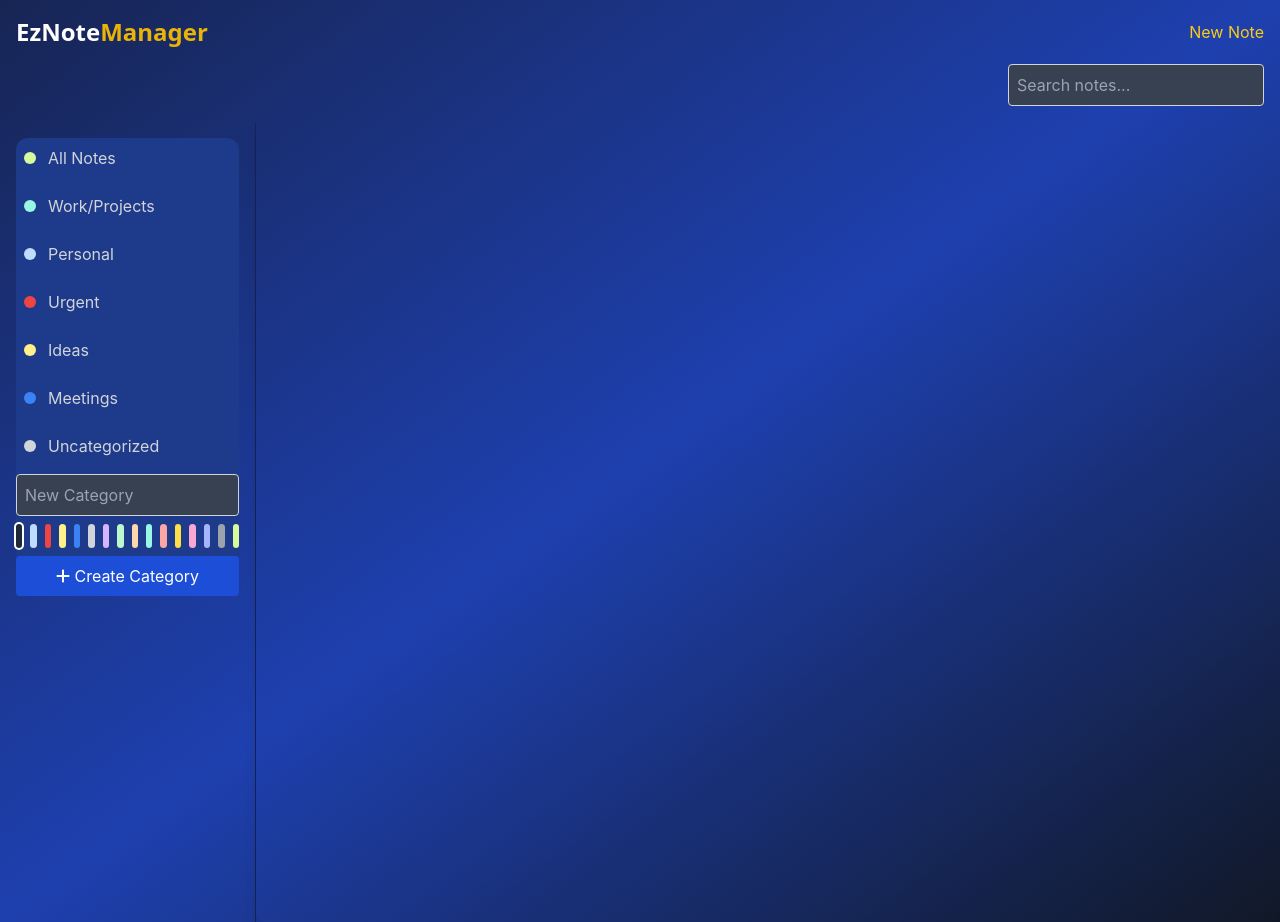
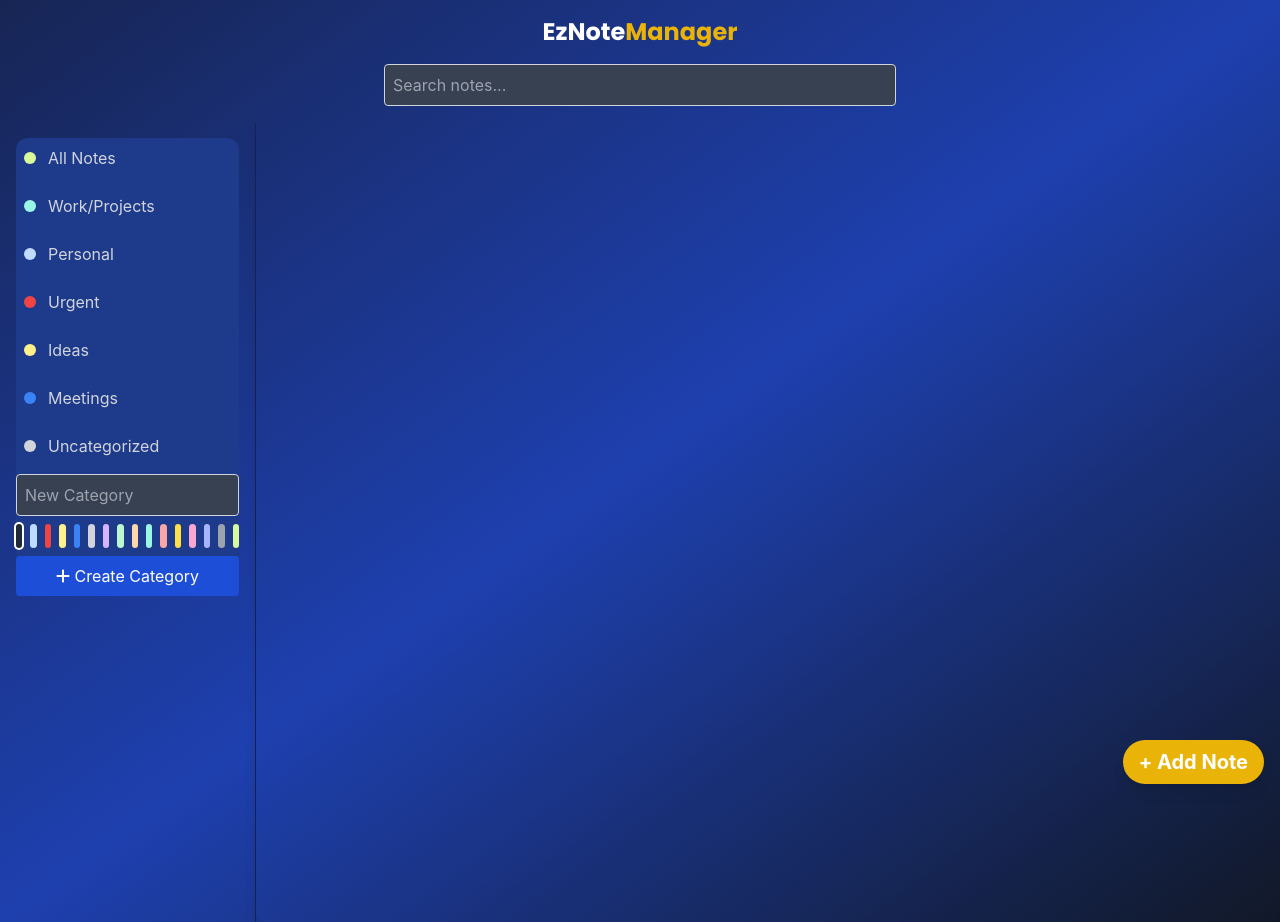
Before and after one commit to patrikkarlsson72/eznotemanager, a React (Create React App) app: page / in a window 1280 px wide. Built offline with nearby package versions, Linux system fonts and the light colour scheme.

Commit message:
Updated categorys, preview

```diff
--- a/src/App.js
+++ b/src/App.js
@@ -1,4 +1,4 @@
-import React, { useState } from 'react';
+import React, { useState, useEffect } from 'react';
 import Header from './components/Header';
 import Sidebar from './components/Sidebar';
 import ContentArea from './components/ContentArea';
@@ -8,6 +8,30 @@ function App() {
   const [searchQuery, setSearchQuery] = useState('');
   const [selectedCategory, setSelectedCategory] = useState('All Notes');
   const [createNoteTrigger, setCreateNoteTrigger] = useState(false);
+
+  // Manage categories at the top level
+  const [categories, setCategories] = useState([
+    { name: 'All Notes', color: 'bg-lime-200' },
+    { name: 'Work/Projects', color: 'bg-teal-200' },
+    { name: 'Personal', color: 'bg-blue-200' },
+    { name: 'Urgent', color: 'bg-red-500' },
+    { name: 'Ideas', color: 'bg-yellow-200' },
+    { name: 'Meetings', color: 'bg-blue-500' },
+    { name: 'Uncategorized', color: 'bg-gray-300' }
+  ]);
+
+  // Load categories from localStorage when the component mounts
+  useEffect(() => {
+    const storedCategories = JSON.parse(localStorage.getItem('categories'));
+    if (storedCategories) {
+      setCategories(storedCategories);
+    }
+  }, []);
+
+  // Save categories to localStorage whenever they change
+  useEffect(() => {
+    localStorage.setItem('categories', JSON.stringify(categories));
+  }, [categories]);
 
   const triggerNewNote = () => {
     setCreateNoteTrigger(true);  // This will trigger the creation of a new note
@@ -21,14 +45,27 @@ function App() {
         triggerNewNote={triggerNewNote}  // Pass the function to trigger new note creation
       />
       <div className="flex">
-        <Sidebar onCategorySelect={setSelectedCategory} />
+        <Sidebar
+          categories={categories}  // Pass the categories state to Sidebar
+          setCategories={setCategories}  // Pass the setCategories function to Sidebar
+          onCategorySelect={setSelectedCategory}  // Handle category selection
+        />
         <ContentArea
           createNoteTrigger={createNoteTrigger}
           setCreateNoteTrigger={setCreateNoteTrigger}
           selectedCategory={selectedCategory}
           searchQuery={searchQuery}  // Pass the search query to ContentArea
+          categories={categories}  // Pass the categories state to ContentArea
         />
       </div>
+      {/* Floating Action Button */}
+      <button
+        className="fixed bottom-4 right-4 bg-yellow-500 hover:bg-yellow-600 text-white font-bold py-2 px-4 rounded-full shadow-lg text-xl"
+        onClick={triggerNewNote}  // Trigger the creation of a new note
+      >
+        + Add Note
+      </button>
+
     </div>
   );
 }
--- a/src/components/ContentArea.js
+++ b/src/components/ContentArea.js
@@ -4,20 +4,9 @@ import NoteModal from './NoteModal';
 import './ContentArea.css';
 import { DragDropContext, Droppable, Draggable } from 'react-beautiful-dnd';
 
-const ContentArea = ({ createNoteTrigger, setCreateNoteTrigger, selectedCategory, searchQuery }) => {
+const ContentArea = ({ createNoteTrigger, setCreateNoteTrigger, selectedCategory, searchQuery, categories }) => {
   const [notes, setNotes] = useState([]);
   const [selectedNote, setSelectedNote] = useState(null);
-
-  // Categories state
-  const [categories, setCategories] = useState([
-    { name: 'All Notes', color: 'bg-lime-200' },
-    { name: 'Work/Projects', color: 'bg-teal-200' },
-    { name: 'Personal', color: 'bg-blue-200' },
-    { name: 'Urgent', color: 'bg-red-500' },
-    { name: 'Ideas', color: 'bg-yellow-200' },
-    { name: 'Meetings', color: 'bg-blue-500' },
-    { name: 'Uncategorized', color: 'bg-gray-300' }
-  ]);
 
   // Load notes from localStorage when the component mounts
   useEffect(() => {
@@ -85,9 +74,6 @@ const ContentArea = ({ createNoteTrigger, setCreateNoteTrigger, selectedCategory
     setSelectedNote(null);  // Close the modal after saving
   };
 
-
-
-
   const cancelNoteCreation = () => {
     setSelectedNote(null);  // Close modal without adding the note
   };
@@ -136,7 +122,6 @@ const ContentArea = ({ createNoteTrigger, setCreateNoteTrigger, selectedCategory
                         tags={note.tags}  // Ensure tags are passed here
                         onDelete={() => deleteNote(note.id)}
                       />
-
                     </div>
                   )}
                 </Draggable>
@@ -153,11 +138,10 @@ const ContentArea = ({ createNoteTrigger, setCreateNoteTrigger, selectedCategory
           title={selectedNote.title}
           content={selectedNote.content}
           onSave={saveNoteContent}
-        categories={categories}
+          categories={categories} // Pass categories to NoteModal
           selectedCategory={selectedNote.category}
           tags={selectedNote.tags || []}  // Ensure tags are passed and default to an empty array if undefined
         />
-
       )}
     </DragDropContext>
   );
--- a/src/components/Header.js
+++ b/src/components/Header.js
@@ -1,25 +1,25 @@
 import React from 'react';
 
-const Header = ({ onSearchChange, searchQuery, triggerNewNote }) => {
+const Header = ({ onSearchChange, searchQuery }) => {
   return (
-    <header className="bg-transperant text-white p-4">
-      <div className="flex items-center justify-between">
-      <h1 class="font-sans text-2xl font-bold">EzNote<span class="text-yellow-500">Manager</span></h1>
-        <div className="ml-auto flex items-center space-x-4">
-          <button className="text-yellow-400" onClick={triggerNewNote}>
-            New Note
-          </button>
+    <header className="bg-transparent text-white p-4">
+      {/* Centered App Name and Search Bar */}
+      <div className="flex flex-col items-center">
+        {/* App Name */}
+        <h1 className="font-sans text-2xl font-bold">
+          EzNote<span className="text-yellow-500">Manager</span>
+        </h1>
+
+        {/* Centered Search Bar */}
+        <div className="w-full max-w-lg mt-4">
+          <input
+            type="text"
+            placeholder="Search notes..."
+            value={searchQuery}
+            onChange={(e) => onSearchChange(e.target.value)}
+            className="p-2 border border-gray-300 rounded bg-gray-700 text-white w-full"
+          />
         </div>
-      </div>
-      {/* Right-aligned Smaller Search Bar */}
-      <div className="flex justify-end mt-4">
-        <input
-          type="text"
-          placeholder="Search notes..."
-          value={searchQuery}
-          onChange={(e) => onSearchChange(e.target.value)}
-          className="p-2 border border-gray-300 rounded bg-gray-700 text-white w-64"  // Adjust width as needed
-        />
       </div>
     </header>
   );
--- a/src/components/Note.js
+++ b/src/components/Note.js
@@ -1,18 +1,23 @@
 import React from 'react';
 
 const Note = ({ title, color, content, tags = [], onDelete }) => {
-  const previewContent = content.replace(/<[^>]+>/g, '').substring(0, 100);
-  const imgRegex = /<img.*?src="(.*?)"/g;
-  let imgMatch;
-  const imageUrls = [];
-
-  while ((imgMatch = imgRegex.exec(content)) !== null) {
-    imageUrls.push(imgMatch[1]);
-  }
-
   const handleDeleteClick = (e) => {
     e.stopPropagation();
     onDelete();
+  };
+
+  // Function to render the content and adjust images
+  const renderContent = (content) => {
+    const div = document.createElement('div');
+    div.innerHTML = content;
+
+    // Select all images in the content
+    const images = div.querySelectorAll('img');
+    images.forEach((img) => {
+      img.classList.add('max-w-full', 'h-auto', 'max-h-24'); // Tailwind classes to constrain image size
+    });
+
+    return { __html: div.innerHTML };
   };
 
   return (
@@ -20,19 +25,10 @@ const Note = ({ title, color, content, tags = [], onDelete }) => {
       className={`p-4 rounded shadow-sm border border-gray-300 w-full h-64 relative ${color}`}
     >
       <h3 className="text-lg font-semibold">{title}</h3>
-      <p className="text-sm text-gray-700">{previewContent}...</p>
-      {imageUrls.length > 0 && (
-        <div className="mt-2">
-          {imageUrls.map((url, index) => (
-            <img
-              key={index}
-              src={url}
-              alt="Note preview"
-              className="h-12 w-12 object-cover mr-2 inline-block"
-            />
-          ))}
-        </div>
-      )}
+      <div
+        className="text-base text-gray-700 text-preview"
+        dangerouslySetInnerHTML={renderContent(content)}  // Render HTML content with image resizing
+      ></div>
 
       {/* Display Tags */}
       <div className="mt-2 flex flex-wrap gap-2">
@@ -42,7 +38,6 @@ const Note = ({ title, color, content, tags = [], onDelete }) => {
           </span>
         ))}
       </div>
-
 
       <button
         onClick={handleDeleteClick}
--- a/src/components/Sidebar.js
+++ b/src/components/Sidebar.js
@@ -9,16 +9,7 @@ const availableColors = [
   'bg-lime-200'
 ];
 
-const Sidebar = ({ onCategorySelect }) => {
-  const [categories, setCategories] = useState([
-    { name: 'All Notes', color: 'bg-lime-200' }, // Renamed "My Notes" to "All Notes"
-    { name: 'Work/Projects', color: 'bg-teal-200' },
-    { name: 'Personal', color: 'bg-blue-200' },
-    { name: 'Urgent', color: 'bg-red-500' },
-    { name: 'Ideas', color: 'bg-yellow-200' },
-    { name: 'Meetings', color: 'bg-blue-500' },
-    { name: 'Uncategorized', color: 'bg-gray-300' }
-  ]);
+const Sidebar = ({ categories, setCategories, onCategorySelect }) => {
   const [newCategoryName, setNewCategoryName] = useState('');
   const [selectedColor, setSelectedColor] = useState(availableColors[0]); // Default to first color
   const [isEditing, setIsEditing] = useState(false);
@@ -30,7 +21,9 @@ const Sidebar = ({ onCategorySelect }) => {
       name: newCategoryName,
       color: selectedColor, // Use the selected color
     };
-    setCategories([...categories, newCategory]);
+    // Insert the new category before the last element ("Uncategorized")
+    const updatedCategories = [...categories.slice(0, categories.length - 1), newCategory, categories[categories.length - 1]];
+    setCategories(updatedCategories);
     setNewCategoryName('');
     setSelectedColor(availableColors[0]); // Reset to default color after adding
   };
--- a/src/index.css
+++ b/src/index.css
@@ -16,3 +16,11 @@ code {
   font-family: source-code-pro, Menlo, Monaco, Consolas, 'Courier New',
     monospace;
 }
+
+/* Custom class for multi-line text truncation */
+.text-preview {
+  @apply overflow-hidden text-ellipsis; /* Tailwind utilities */
+  display: -webkit-box;
+  -webkit-line-clamp: 6; /* Limit to 3 lines */
+  -webkit-box-orient: vertical;
+}
--- a/tailwind.config.js
+++ b/tailwind.config.js
@@ -5,6 +5,9 @@ module.exports = {
   ],
   theme: {
     extend: {},
+      fontFamily: {
+        sans: ['Poppins', 'sans-serif'],
   },
+},
   plugins: [],
 }
```
Also changed, not shown: 1 other file (tests, documents, lock files or other folders). Lines whose indentation alone changed are shown as unchanged.
